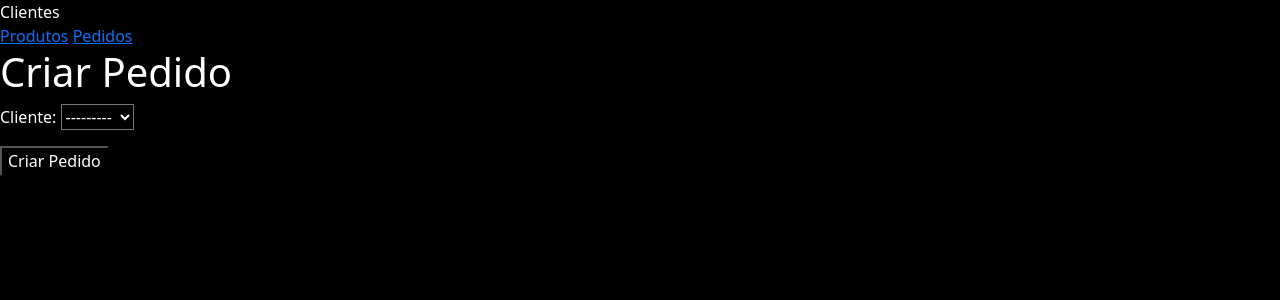
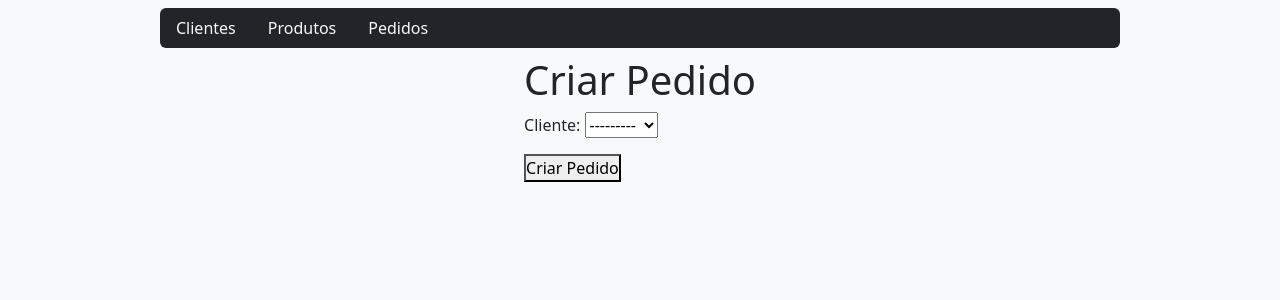
Before and after one commit to carloshtbraga/Fazenda-App, a Django app: page /pedidos/novo/ in a window 1280 px wide. Shown: the top 300 px of the page. Run offline with Django 4.2, Linux system fonts and the light colour scheme; data comes from the database, SQL or seed files in the repository.

Commit message:
base css

```diff
--- a/fazenda/templates/base.html
+++ b/fazenda/templates/base.html
@@ -1,24 +1,30 @@
 <!DOCTYPE html>
 <html lang="en">
+
 <head>
   <title></title>
   <meta charset="UTF-8">
   <meta name="viewport" content="width=device-width, initial-scale=1">
-        <link href="./styles/base.css" rel="stylesheet">
-        <link href="https://cdn.jsdelivr.net/npm/bootstrap@5.3.2/dist/css/bootstrap.min.css"
-              rel="stylesheet"
-              integrity="sha384-T3c6CoIi6uLrA9TneNEoa7RxnatzjcDSCmG1MXxSR1GAsXEV/Dwwykc2MPK8M2HN"
-              crossorigin="anonymous">
+  <link href="https://cdn.jsdelivr.net/npm/bootstrap@5.3.2/dist/css/bootstrap.min.css" rel="stylesheet"
+    integrity="sha384-T3c6CoIi6uLrA9TneNEoa7RxnatzjcDSCmG1MXxSR1GAsXEV/Dwwykc2MPK8M2HN" crossorigin="anonymous">
   <title>
     {% block title %}{% endblock %}
   </title>
+  <style>
+    * {
+      margin: 0;
+      padding: 0;
+    }
+    </style>
 </head>
-    <body>
-        <header>
-            <a class="nav-link" href="{% url 'listar_clientes' %}">Clientes</a>
-            <a href="{% url 'listar_produtos' %}">Produtos</a>
-            <a href="{% url 'listar_pedidos' %}">Pedidos</a>
+
+<body class="d-flex flex-column align-items-center d-sm bg-light text-dark">
+  <header class="nav bg-dark rounded mt-2 mb-2 w-75">
+    <a class="nav-link text-light" href="{% url 'listar_clientes' %}">Clientes</a>
+    <a class="nav-link text-light" href="{% url 'listar_produtos' %}">Produtos</a>
+    <a class="nav-link text-light" href="{% url 'listar_pedidos' %}">Pedidos</a>
   </header>
   {% block content %}{% endblock %}
 </body>
+
 </html>
--- a/fazenda/templates/styles/base.css
+++ /dev/null
@@ -1,4 +0,0 @@
-* {
-  background-color: black;
-  color: white;
-  }
```
Also changed, not shown: fazenda/templates/detalhes_item_pedido.html (+9 -9 lines). Lines whose indentation alone changed are shown as unchanged.
